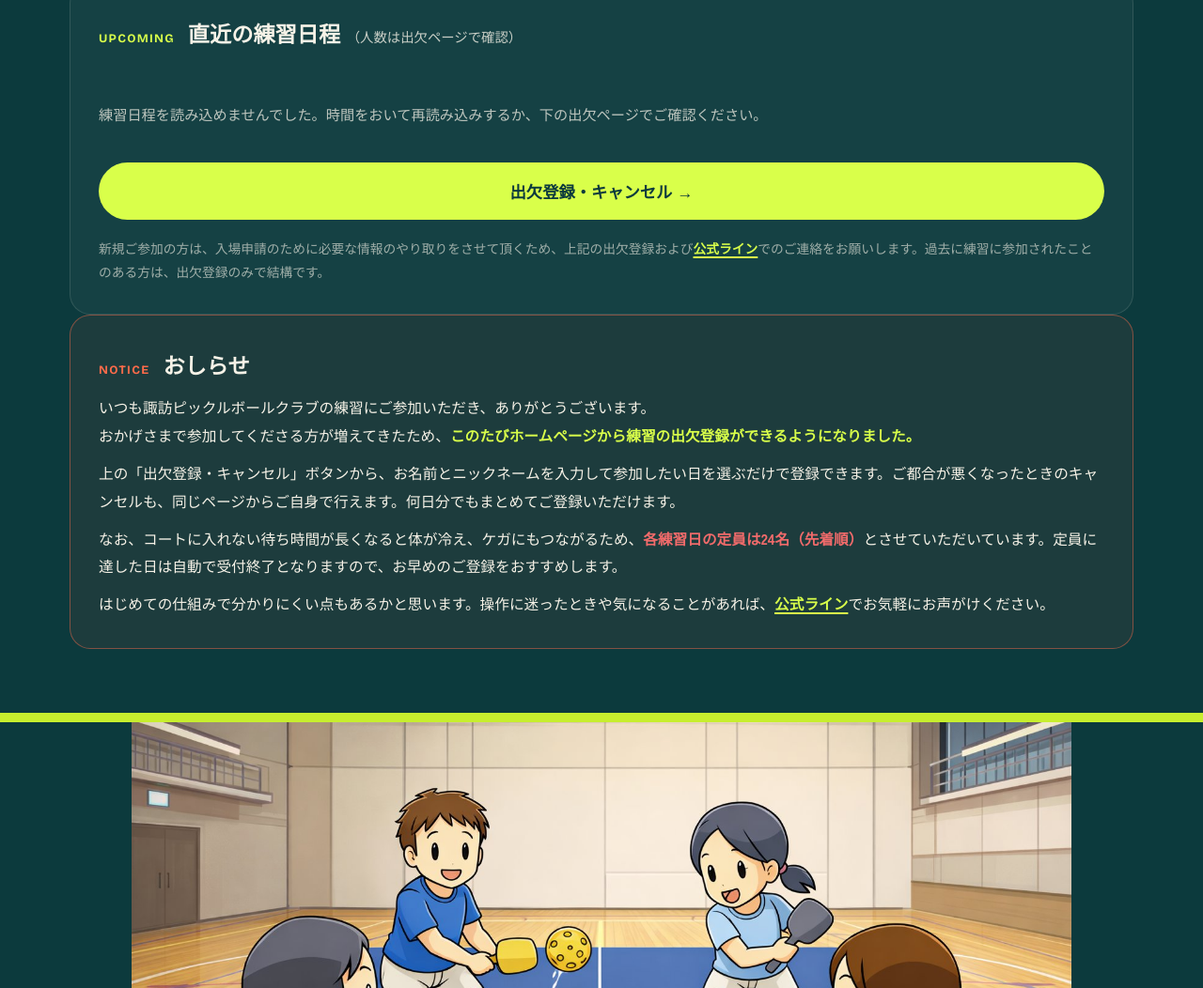
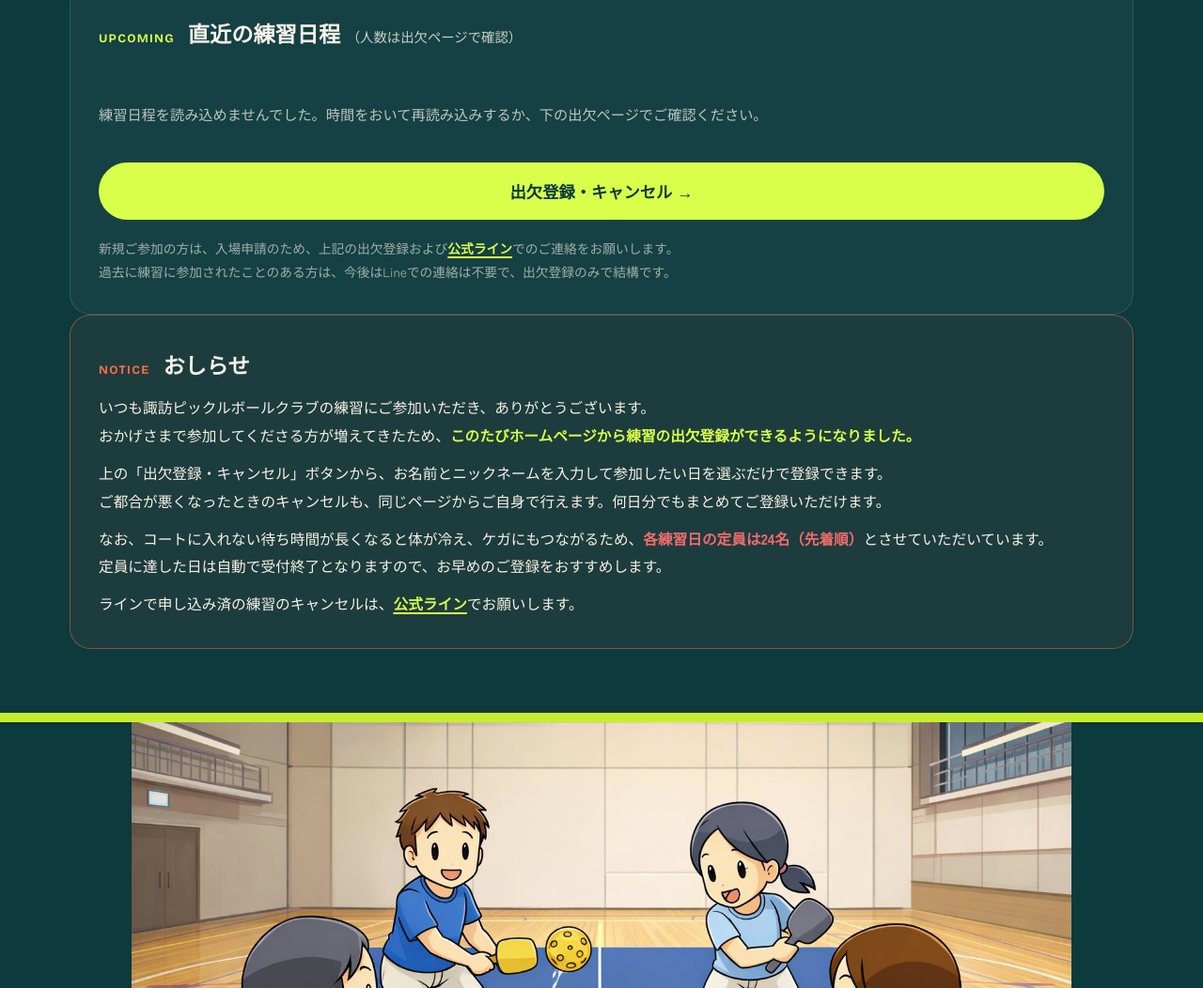
Before and after one commit to segchapp/suwa-pickleball, a plain HTML site: page index.html in a window 1280 px wide. Shown: the part 801-1853 px from the top of the page at 94% size. Drawn offline with nearby package versions, Linux system fonts and the light colour scheme; no server answers.

Commit message:
Update index.html

```diff
--- a/index.html
+++ b/index.html
@@ -403,7 +403,8 @@
         <li class="sched-msg">練習日程を読み込んでいます…</li>
       </ul>
       <a href="reserve.html" class="reserve-btn">出欠登録・キャンセル<span aria-hidden="true" style="white-space:nowrap">&nbsp;→</span></a>
-      <p class="sched-note">新規ご参加の方は、入場申請のために必要な情報のやり取りをさせて頂くため、上記の出欠登録および<a href="https://lin.ee/n9YhKXx" target="_blank" rel="noopener" class="line-link">公式ライン</a>でのご連絡をお願いします。過去に練習に参加されたことのある方は、出欠登録のみで結構です。</p>
+      <p class="sched-note">新規ご参加の方は、入場申請のため、上記の出欠登録および<a href="https://lin.ee/n9YhKXx" target="_blank" rel="noopener" class="line-link">公式ライン</a>でのご連絡をお願いします。<br>
+        過去に練習に参加されたことのある方は、今後はLineでの連絡は不要で、出欠登録のみで結構です。</p>
     </div>
     <div class="schedule notice reveal" id="notice">
       <div class="sched-head">
@@ -411,9 +412,11 @@
         <h3>おしらせ</h3>
       </div>
       <p class="notice-body">いつも諏訪ピックルボールクラブの練習にご参加いただき、ありがとうございます。<br>おかげさまで参加してくださる方が増えてきたため、<strong style="color:var(--lime-bright);font-weight:800">このたびホームページから練習の出欠登録ができるようになりました。</strong></p>
-      <p class="notice-body">上の「出欠登録・キャンセル」ボタンから、お名前とニックネームを入力して参加したい日を選ぶだけで登録できます。ご都合が悪くなったときのキャンセルも、同じページからご自身で行えます。何日分でもまとめてご登録いただけます。</p>
-      <p class="notice-body">なお、コートに入れない待ち時間が長くなると体が冷え、ケガにもつながるため、<strong style="color:#f26b6b;font-weight:800">各練習日の定員は24名（先着順）</strong>とさせていただいています。定員に達した日は自動で受付終了となりますので、お早めのご登録をおすすめします。</p>
-      <p class="notice-body">はじめての仕組みで分かりにくい点もあるかと思います。操作に迷ったときや気になることがあれば、<a href="https://lin.ee/n9YhKXx" target="_blank" rel="noopener" class="line-link">公式ライン</a>でお気軽にお声がけください。</p>
+      <p class="notice-body">上の「出欠登録・キャンセル」ボタンから、お名前とニックネームを入力して参加したい日を選ぶだけで登録できます。<br>
+        ご都合が悪くなったときのキャンセルも、同じページからご自身で行えます。何日分でもまとめてご登録いただけます。</p>
+      <p class="notice-body">なお、コートに入れない待ち時間が長くなると体が冷え、ケガにもつながるため、<strong style="color:#f26b6b;font-weight:800">各練習日の定員は24名（先着順）</strong>とさせていただいています。<br>
+        定員に達した日は自動で受付終了となりますので、お早めのご登録をおすすめします。</p>
+      <p class="notice-body">ラインで申し込み済の練習のキャンセルは、<a href="https://lin.ee/n9YhKXx" target="_blank" rel="noopener" class="line-link">公式ライン</a>でお願いします。</p>
   </div>
 </div></section>
 
```
